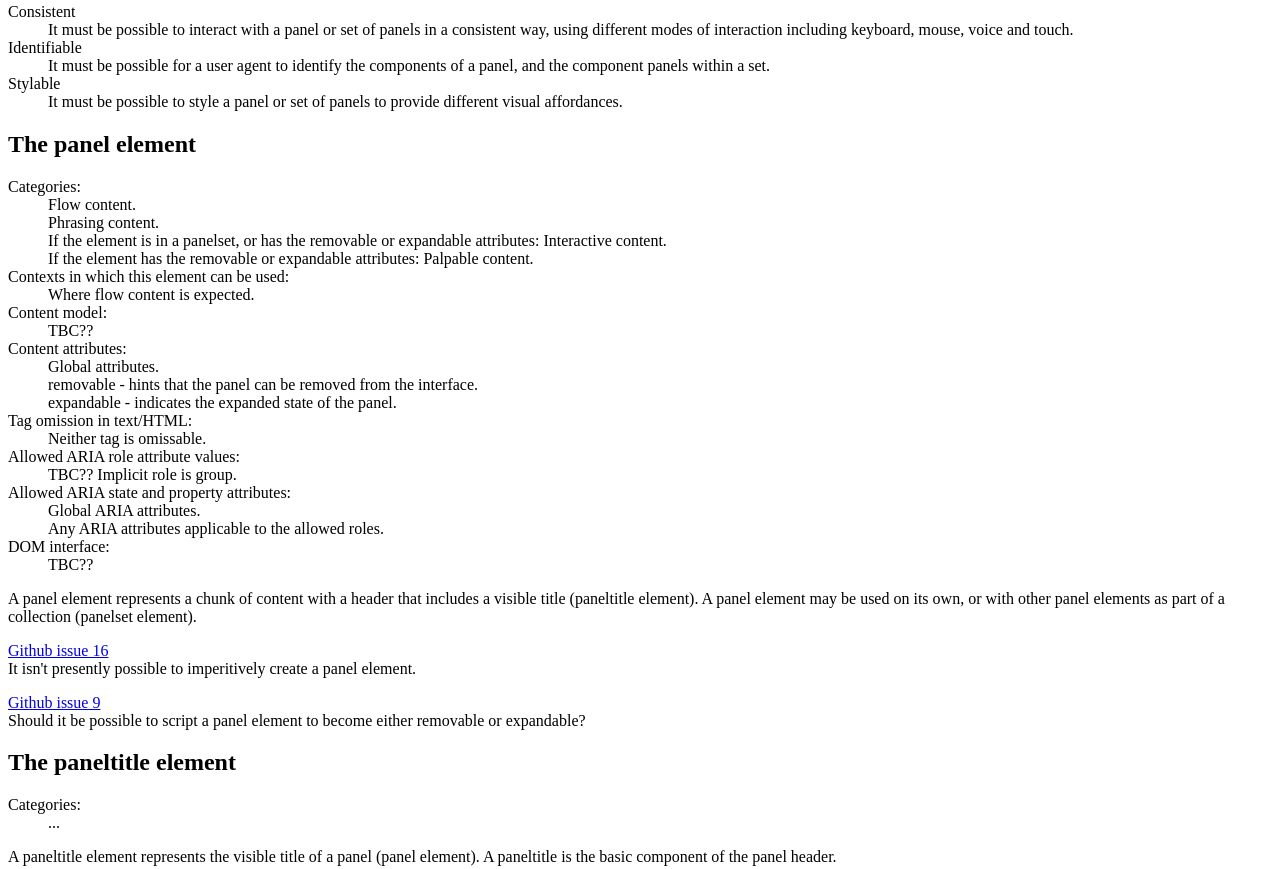
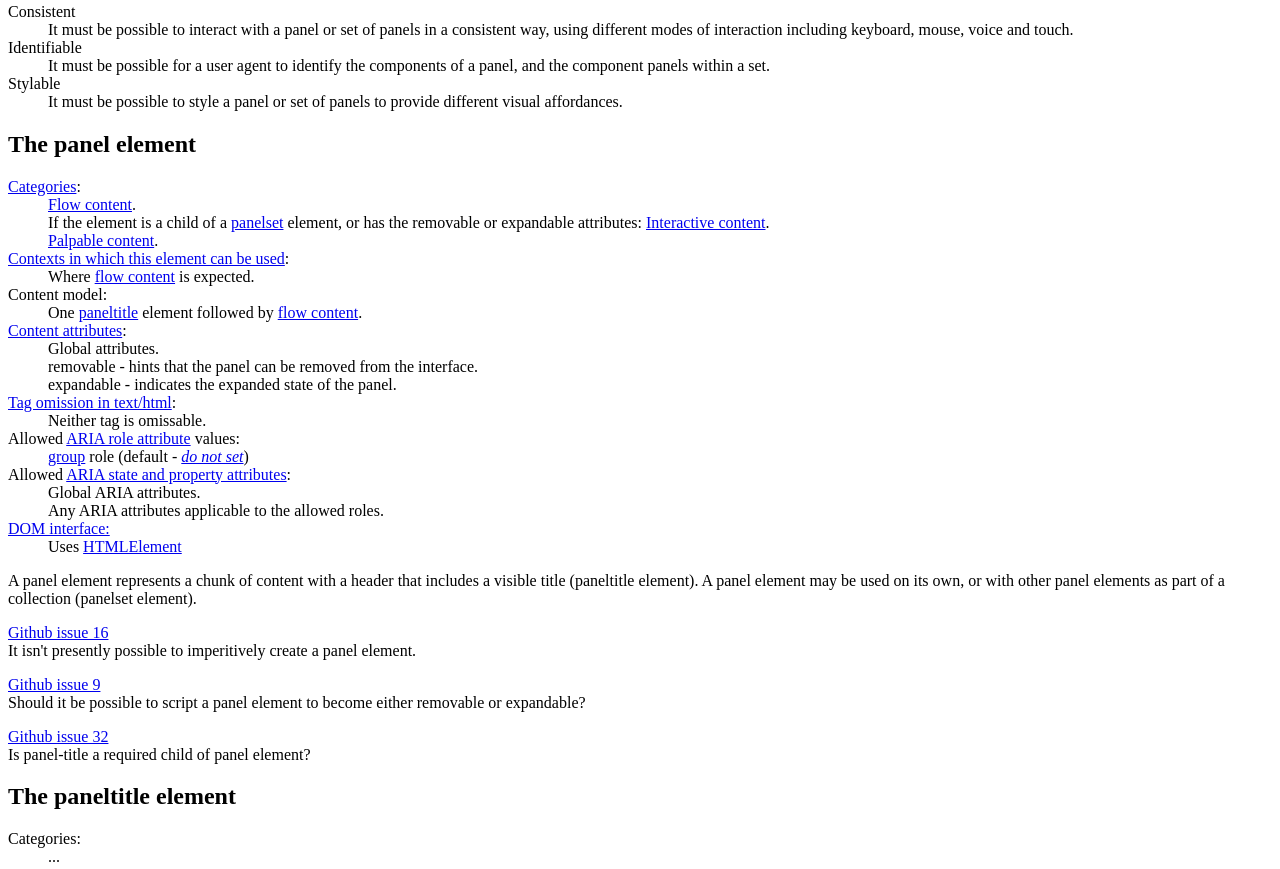
Before and after one commit to bkardell/common-panel, a plain HTML site: page index.src.html in a window 1280 px wide. Shown: the part 1438-2307 px from the top of the page. Drawn offline with Linux system fonts and the light colour scheme.

Commit message:
adding meat to panel element definition

```diff
--- a/index.src.html
+++ b/index.src.html
@@ -145,28 +145,31 @@ companyURL: "http://www.paciellogroup.com/"
 <section>
 <h2>The panel element</h2>
 <dl>
-<dt>Categories:</dt>
-<dd>Flow content.<br>
+<dt><a data-anolis-xref="element-dfn-categories" href="http://www.w3.org/TR/html5/dom.html#element-dfn-categories">Categories</a>:</dt>
+<dd><!--Flow content.<br>
 Phrasing content.<br>
 If the element is in a panelset, or has the removable or expandable attributes: Interactive content.<br>
-If the element has the removable or expandable attributes: Palpable content.</dd>
-<dt>Contexts in which this element can be used:</dt>
-<dd>Where flow content is expected.</dd>
+If the element has the removable or expandable attributes: Palpable content.--></dd>
+<dd><a href="http://www.w3.org/TR/html5/dom.html#flow-content-1">Flow content</a>.</dd>
+<dd>If the element is a child of a <a href="#the-panelset-element">panelset</a> element, or has the removable or expandable attributes: <a href="http://www.w3.org/TR/html5/dom.html#interactive-content-0">Interactive content</a>.</dd>
+<dd><a href="http://www.w3.org/TR/html5/dom.html#palpable-content-0">Palpable content</a>.</dd>
+<dt><a href="http://www.w3.org/TR/html5/dom.html#element-dfn-contexts">Contexts in which this element can be used</a>:</dt>
+<dd>Where <a href="http://www.w3.org/TR/html5/dom.html#flow-content-1">flow content</a> is expected.</dd>
 <dt>Content model:</dt>
-<dd>TBC??</dd>
-<dt>Content attributes:</dt>
+<dd>One <a href="#the-paneltitle-element">paneltitle</a> element followed by <a href="http://www.w3.org/TR/html5/dom.html#flow-content-1">flow content</a>.</dd>
+<dt><a data-anolis-xref="element-dfn-attributes" href="http://www.w3.org/TR/html5/dom.html#element-dfn-attributes">Content attributes</a>:</dt>
 <dd>Global attributes.<br>
 removable - hints that the panel can be removed from the interface.<br>
 expandable - indicates the expanded state of the panel.<br></dd>
-<dt>Tag omission in text/HTML:</dt>
+<dt><a data-anolis-xref="element-dfn-tag-omission" href="http://www.w3.org/TR/html5/dom.html#element-dfn-tag-omission">Tag omission in text/html</a>:</dt>
 <dd>Neither tag is omissable.</dd>
-<dt>Allowed ARIA role attribute values:</dt>
-<dd>TBC?? Implicit role is group.</dd>
-<dt>Allowed ARIA state and property attributes:</dt>
+<dt>Allowed <a href="http://www.w3.org/TR/html5/dom.html#aria-role-attribute">ARIA role attribute</a> values:</dt>
+<dd><a href="http://www.w3.org/TR/html5/dom.html#index-aria-group">group</a> role (default - <a href="http://www.w3.org/TR/html5/dom.html#aria-usage-note"><em>do not set</em></a>)</dd>
+<dt>Allowed <a href="http://www.w3.org/TR/html5/dom.html#state-and-property-attributes">ARIA state and property attributes</a>:</dt>
 <dd>Global ARIA attributes.<br>
 Any ARIA attributes applicable to the allowed roles.</dd>
-<dt>DOM interface:</dt>
-<dd>TBC??</dd>
+<dt><a href="http://www.w3.org/TR/html5/dom.html#element-dfn-dom">DOM interface:</a></dt>
+<dd>Uses <a href="http://www.w3.org/TR/html5/dom.html#htmlelement">HTMLElement</a></dd>
 </dl>
 
 <p>A panel element represents a chunk of content with a header that includes a visible title (paneltitle element). A panel element may be used on its own, or with other panel elements as part of a collection (panelset element).</p>
@@ -178,6 +181,11 @@ It isn't presently possible to imperitively create a panel element.</p>
 <p class="issue">
 <a href="https://github.com/bkardell/common-panel/issues/9">Github issue 9</a><br>
 Should it be possible to script a panel element to become either removable or expandable?</p>
+
+<p class="issue">
+<a href="https://github.com/bkardell/common-panel/issues/32">Github issue 32</a><br>
+Is panel-title a required child of panel element?
+</p>
 </section>
 
 <section>
@@ -254,7 +262,7 @@ If HTML authors are encouraged to follow this separation, it inevitably begs the
 Different visual metaphors have different selection (expansion) patterns. How can this be managed if the panelset element is predicated on a single selection model?</p>
 
 <p class="issue">
-<a href="https://github.com/bkardell/common-panel/issues/28>Github issue 28</a><br>
+<a href="https://github.com/bkardell/common-panel/issues/28">Github issue 28</a><br>
 When an AT is enabled on a touch device, only basic events are fired (mouse events, and in some circumstances blur/focus events). Is this something to consider?</p>
 </section>
 
```
